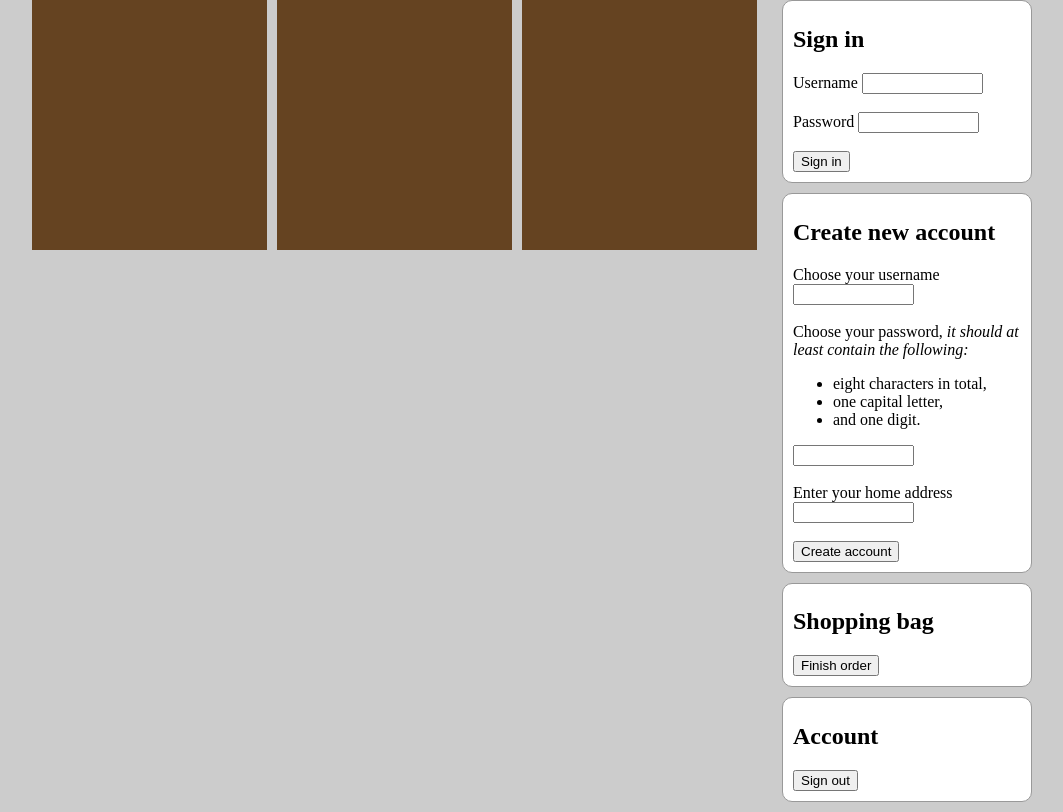
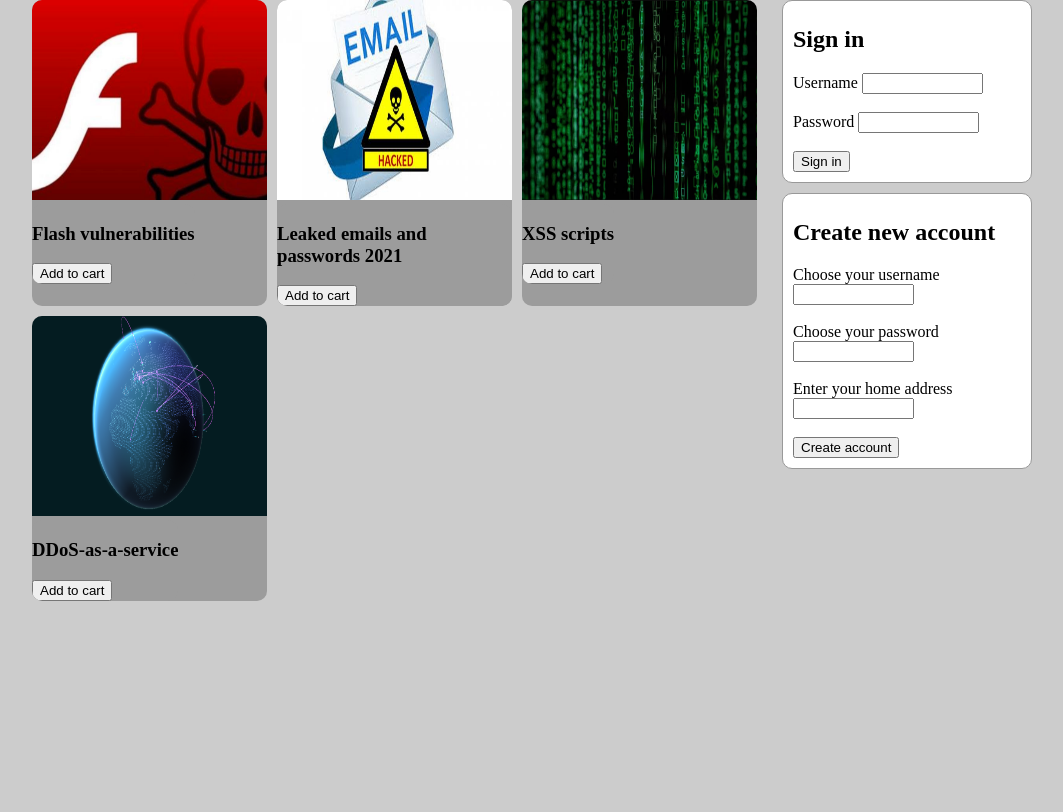
Before and after one commit to lundellan/web-security-course, a PHP site: page / in a window 1280 px wide. Shown: the part 100-912 px from the top of the page, without its empty margins (108-1171 px from the left). After the commit the page ends 701 px from the top, so only its background shows below. Run offline with PHP 8.4, Linux system fonts and the light colour scheme.

Commit message:
Updated .gitignore, added /media and /db

```diff
--- a/htdocs/webshop/create_account.php
+++ /dev/null
@@ -1,23 +0,0 @@
-<?php
-  $host = "localhost";
-  $username = "root";
-  $password = "";
-  $database = "webshop";
-
-  $conn = new mysqli($host, $username, $password, $database);
-
-  if(isset($_POST['submit'])) {
-    $username = $_POST['username'];
-    $password = $_POST['password'];
-    $home_address = $_POST['home_address'];
-
-    $insert = mysqli_query($conn, "INSERT INTO `users`(`username`, `password`, `home_address`) VALUES ('$username','$password', '$home_address')");
-
-    if(!$insert)  {
-      // echo mysqli_error();
-      echo "Records could not be added.";
-    } else  {
-      echo "Records added successfully.";
-    }
-  }
-?>
--- a/htdocs/webshop/index.php
+++ b/htdocs/webshop/index.php
@@ -6,66 +6,121 @@
   </head>
   <body>
     <?php
-      include 'create_account.php';
+      include 'actions.php';
+
+      if (validate_session()) {
+        echo "Hej " . $_COOKIE['signed_in'];
+      }
     ?>
 
     <div id="page">
       <header>
-        <h1>
-          <?php echo "Web Shop" ?>
-        </h1>
+        <h1>Web Shop</h1>
       </header>
 
       <main>
-        <div></div>
-        <div></div>
-        <div></div>
+        <div>
+          <img src="./media/flash.jpg" style="height: 200px; width: 100%;">
+
+          <div class="contents">
+            <h3>Flash vulnerabilities</h3>
+
+            <form method="post" action="add_to_cart.php">
+              <input type=submit name="add_to_cart" value="Add to cart">
+            </form>
+          </div>
+        </div>
+        <div>
+          <img src="./media/leaked_emails.jpg" style="height: 200px; width: 100%;">
+
+          <div class="contents">
+            <h3>Leaked emails and passwords 2021</h3>
+
+            <form method="post" action="add_to_cart.php">
+              <input type=submit name="add_to_cart" value="Add to cart">
+            </form>
+          </div>
+        </div>
+        <div>
+          <img src="./media/script.jpg" style="height: 200px; width: 100%;">
+
+          <div class="contents">
+            <h3>XSS scripts</h3>
+
+            <form method="post" action="add_to_cart.php">
+              <input type=submit name="add_to_cart" value="Add to cart">
+            </form>
+          </div>
+        </div>
+        <div>
+          <img src="./media/ddos.jpg" style="height: 200px; width: 100%;">
+
+          <div class="contents">
+            <h3>DDoS-as-a-service</h3>
+
+            <form method="post" action="add_to_cart.php">
+              <input type=submit name="add_to_cart" value="Add to cart">
+            </form>
+          </div>
+        </div>
       </main>
 
       <nav>
+        <?php
+          if (validate_session()) {
+        ?>
+
+        <section>
+          <h2>Cart</h2>
+          <form method="post" action="checkout.php">
+            <input type=submit name="submit" value="Finish order">
+          </form>
+        </section>
+
+        <section>
+          <h2>Account</h2>
+          <form method="post" action=<?php sign_out(); ?>>
+            <input type=submit name="sign_out" value="Sign out">
+          </form>
+        </section>
+
+        <?php
+          } else {
+        ?>
+
         <section>
           <h2>Sign in</h2>
-          <form method="post" action="sign_in.php">
+          <form method="post" action="<?php sign_in(); ?>">
             Username
             <input type="text" size="12" name="username"><br /><br />
             Password
             <input type="password" size="12" name="password"><br /><br />
-            <input type=submit value="Sign in">
+            <input type=submit name="sign_in" value="Sign in">
           </form>
         </section>
 
         <section>
           <h2>Create new account</h2>
-          <form method="post" action="create_account.php">
+          <form method="post" action=<?php create_account(); ?>>
             Choose your username
             <input type="text" size="12" name="username"><br /><br />
-            Choose your password,
-            <i>it should at least contain the following:</i><br>
+            Choose your password
+            <!-- <i>it should at least contain the following:</i><br>
             <ul>
               <li>eight characters in total,</li>
               <li>one capital letter,</li>
               <li>and one digit.</li>
-            </ul>
+            </ul> -->
             <input type="password" size="12" name="password"><br /><br />
             Enter your home address
             <input type="text" size="12" name="home_address"><br /><br />
-            <input type=submit name="submit" value="Create account">
+            <input type=submit name="create_account" value="Create account">
           </form>
         </section>
 
-        <section>
-          <h2>Shopping bag</h2>
-          <form method="post" action="order.php">
-            <input type=submit value="Finish order">
-          </form>
-        </section>
-
-        <section>
-          <h2>Account</h2>
-          <form method="post" action="account_actions.php">
-            <input type=submit value="Sign out">
-          </form>
-        </section>
+        <?php
+          }
+        ?>
       </nav>
     </div>
 
--- a/htdocs/webshop/style.css
+++ b/htdocs/webshop/style.css
@@ -24,8 +24,10 @@
 }
 
 main div {
-  height: 250px;
-  background-color: #654321;
+  float: left;
+  background-color: #9c9c9c;
+  border-radius: 10px;
+  overflow: hidden;
 }
 
 nav  {
```
Also changed, not shown: htdocs/webshop/auth.php (deleted, +0 -9 lines), htdocs/webshop/db/webshop.sql (added, +49 -0 lines), htdocs/webshop/db_connection.php (deleted, +0 -19 lines), htdocs/webshop/sign_in.php (deleted, +0 -37 lines), htdocs/webshop/sign_out.php (deleted, +0 -8 lines), htdocs/webshop/db/users.sql (renamed from htdocs/webshop/users.sql), htdocs/webshop/media/ddos.jpg (added), htdocs/webshop/media/flash.jpg (added), htdocs/webshop/media/leaked_emails.jpg (added), htdocs/webshop/media/leaked_emails_2.jpg (added), htdocs/webshop/media/script.jpg (added), 1 other file.
